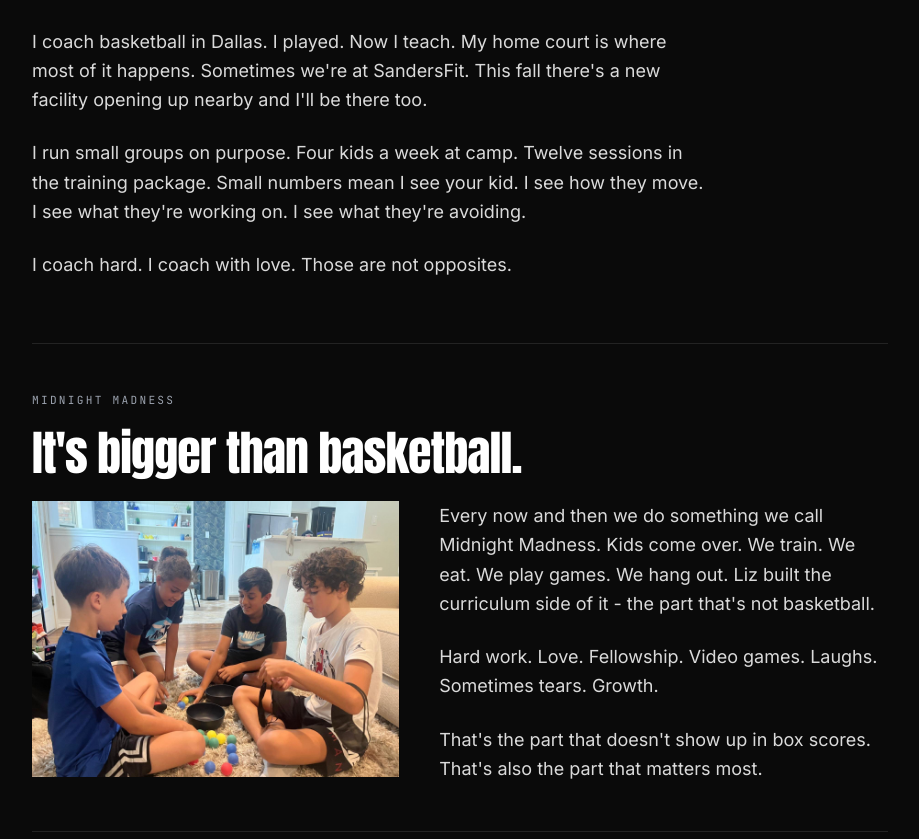
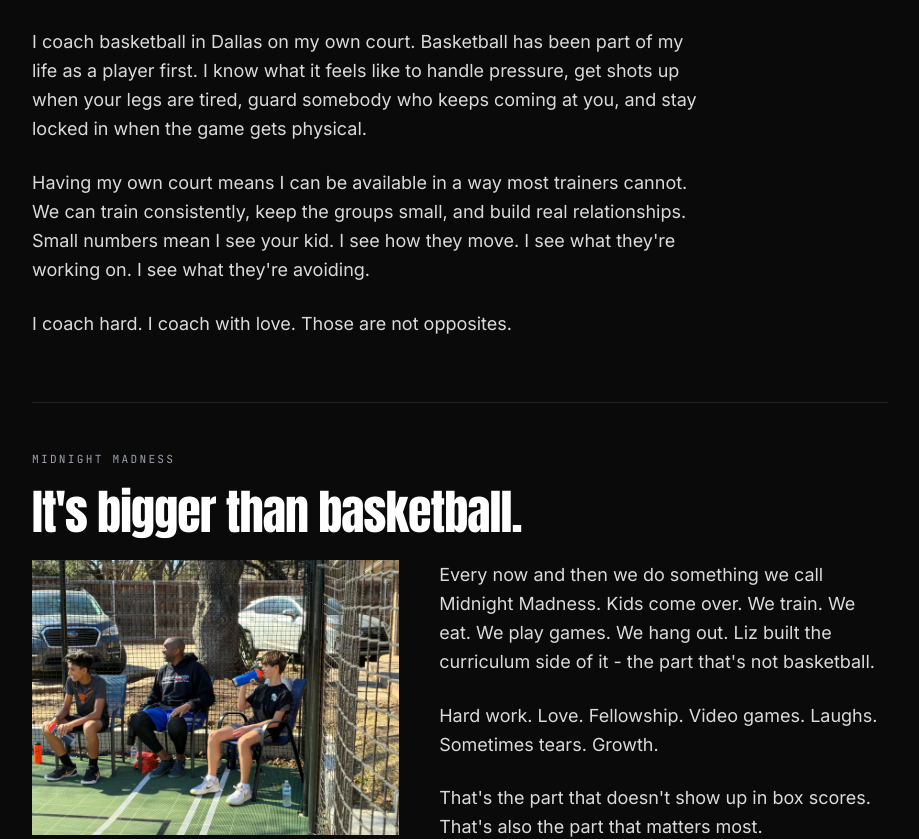
Before and after one commit to btctc/btcballers-fit, a Next.js app: page /about in a window 1280 px wide. Shown: the part 1081-1920 px from the top of the page, without its empty margins (180-1099 px from the left). Built offline with nearby package versions, Linux system fonts and the light colour scheme.

Commit message:
Refine Coach T copy and make booking status clickable

```diff
--- a/src/app/about/page.tsx
+++ b/src/app/about/page.tsx
@@ -23,10 +23,10 @@ export default function AboutPage() {
       <div className="mt-16 space-y-6 text-lg text-btc-white/85 leading-relaxed max-w-2xl">
         <p>My name is Terrence. The kids call me Coach T.</p>
         <p>
-          I coach basketball in Dallas. I played. Now I teach. My home court is where most of it happens. Sometimes we&apos;re at SandersFit. This fall there&apos;s a new facility opening up nearby and I&apos;ll be there too.
+          I coach basketball in Dallas on my own court. Basketball has been part of my life as a player first. I know what it feels like to handle pressure, get shots up when your legs are tired, guard somebody who keeps coming at you, and stay locked in when the game gets physical.
         </p>
         <p>
-          I run small groups on purpose. Four kids a week at camp. Twelve sessions in the training package. Small numbers mean I see your kid. I see how they move. I see what they&apos;re working on. I see what they&apos;re avoiding.
+          Having my own court means I can be available in a way most trainers cannot. We can train consistently, keep the groups small, and build real relationships. Small numbers mean I see your kid. I see how they move. I see what they&apos;re working on. I see what they&apos;re avoiding.
         </p>
         <p>I coach hard. I coach with love. Those are not opposites.</p>
       </div>
@@ -37,8 +37,8 @@ export default function AboutPage() {
         <div className="grid md:grid-cols-[0.9fr_1.1fr] gap-10 items-start">
           <div className="relative aspect-[4/3] w-full overflow-hidden">
             <Image
-              src="/images/midnight-madness.jpg"
-              alt="Midnight Madness with kids working at the dining table"
+              src="/images/about-bench.jpg"
+              alt="Coach T with players on his home court"
               fill
               sizes="(min-width: 768px) 40vw, 100vw"
               className="object-cover"
--- a/src/components/BiggerThanBasketball.tsx
+++ b/src/components/BiggerThanBasketball.tsx
@@ -6,8 +6,8 @@ export default function BiggerThanBasketball() {
       <div className="max-w-6xl mx-auto px-5 py-20 md:py-28 grid md:grid-cols-2 gap-12 items-center">
         <div className="relative aspect-[4/3] w-full">
           <Image
-            src="/images/midnight-madness.jpg"
-            alt="Midnight Madness at Coach T's house"
+            src="/images/about-bench.jpg"
+            alt="Coach T with players on his home court"
             fill
             sizes="(min-width: 768px) 50vw, 100vw"
             className="object-cover"
--- a/src/components/Nav.tsx
+++ b/src/components/Nav.tsx
@@ -15,10 +15,10 @@ export default function Nav() {
           <Link href="/contact" className="whitespace-nowrap hover:text-btc-orange transition">Contact</Link>
         </nav>
 
-        <div className="hidden md:flex items-center gap-2">
+        <Link href="/programs" className="hidden md:flex items-center gap-2 hover:text-btc-orange transition" aria-label="Summer 2026 booking">
           <div className="w-2 h-2 bg-emerald-400 rounded-full status-pulse" aria-hidden="true"></div>
           <span className="label">Summer 2026 - Booking</span>
-        </div>
+        </Link>
       </div>
     </header>
   );
```
